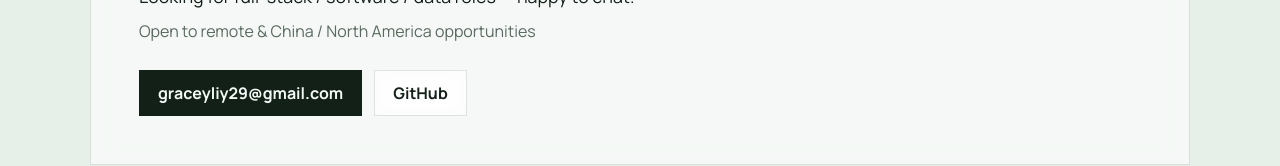
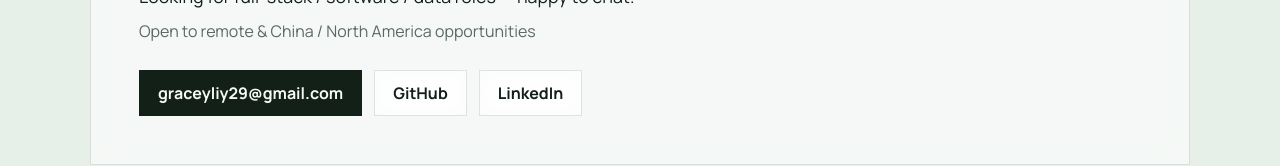
Before and after one commit to QiqiGYL/Portfolio, a React (Vite) app: page / in a window 1280 px wide. Shown: the part 1818-1984 px from the top of the page. Built offline with nearby package versions, Linux system fonts and the light colour scheme.

Commit message:
Add LinkedIn profile link to portfolio contact.

```diff
--- a/src/projects.js
+++ b/src/projects.js
@@ -50,6 +50,6 @@ export const profile = {
   availability: "Looking for full-stack / software / data roles — happy to chat.",
   email: "graceyliy29@gmail.com",
   github: "https://github.com/QiqiGYL",
-  linkedin: "", // e.g. "https://www.linkedin.com/in/your-id"
+  linkedin: "https://www.linkedin.com/in/grace-li-045794169/",
   location: "Open to remote & China / North America opportunities",
 };
```
